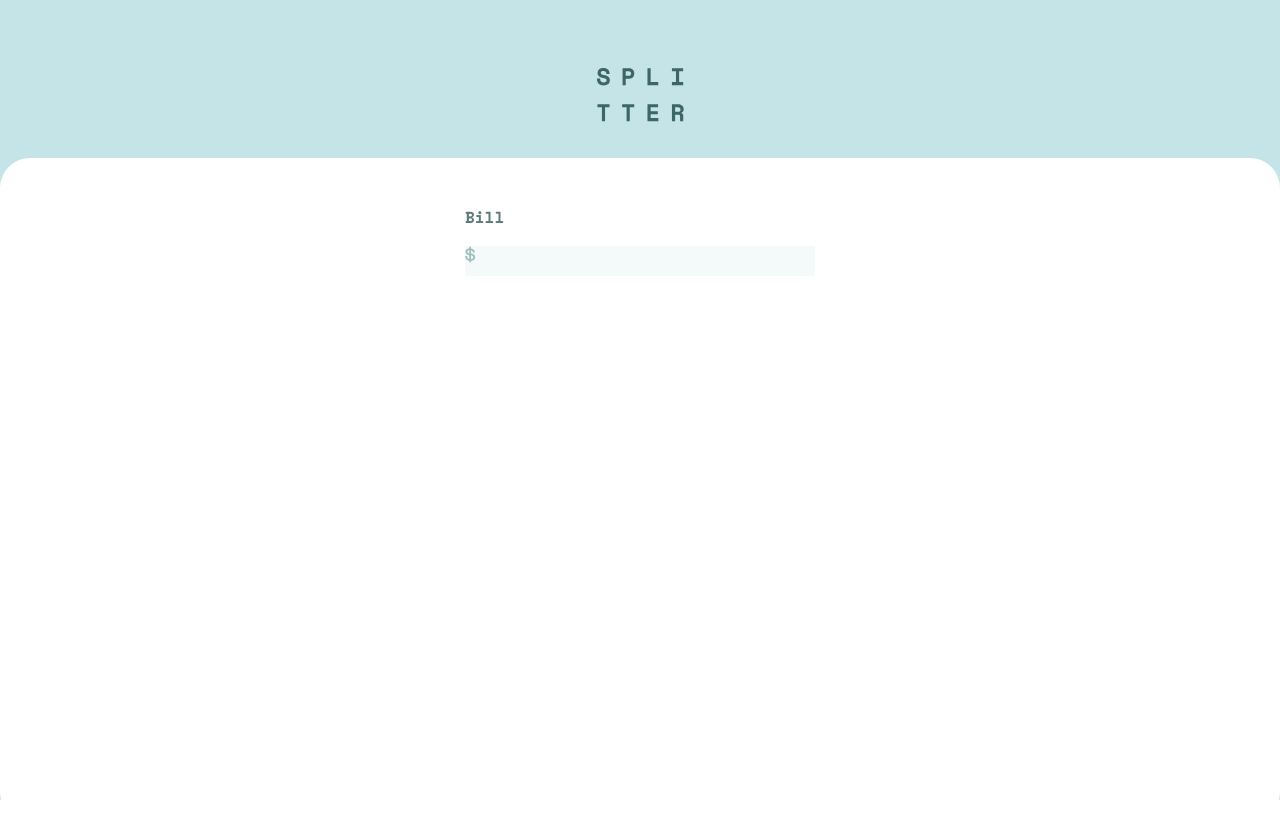
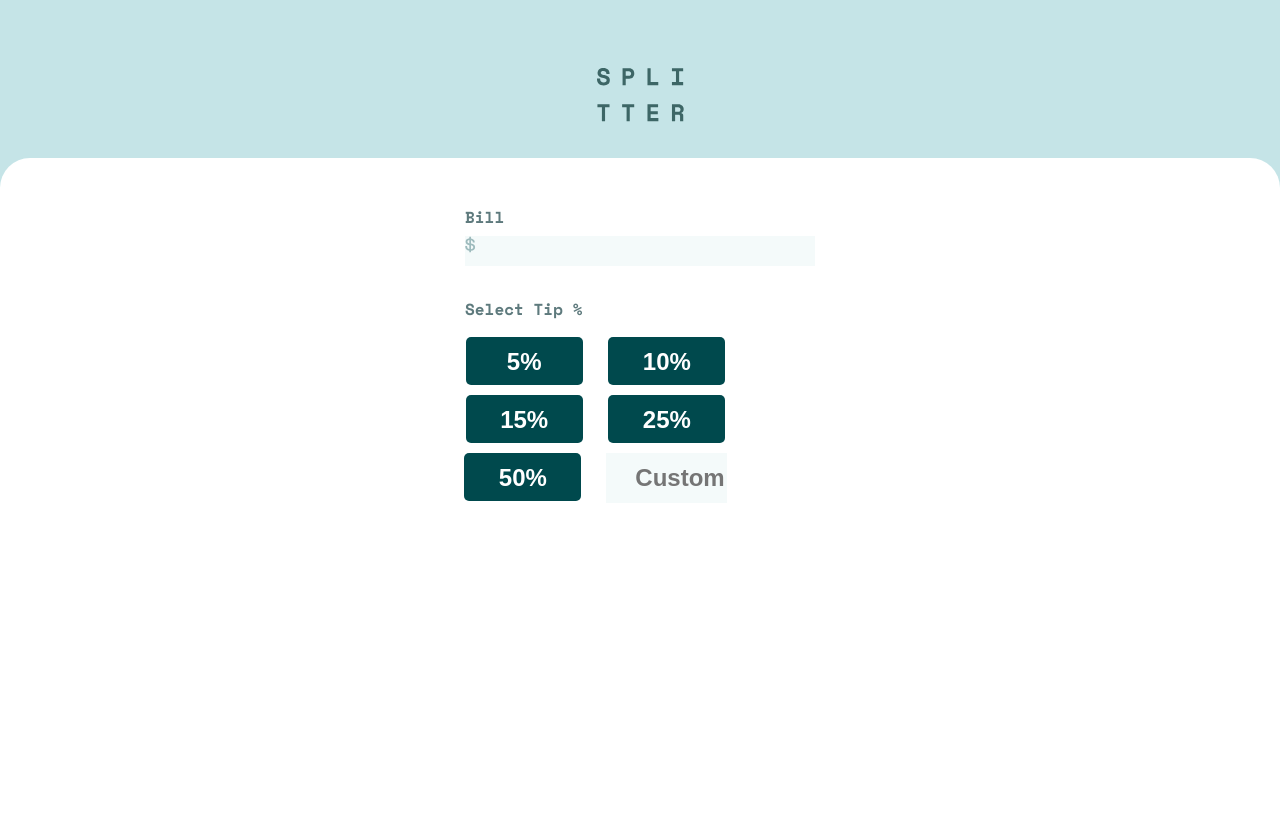
Before and after one commit to Jacoberson/tip-calculator, a React (Create React App) app: page / in a window 1280 px wide. Built offline with nearby package versions, Linux system fonts and the light colour scheme.

Commit message:
enhancement: tip portion

```diff
--- /dev/null
+++ b/src/components/TipButton.js
@@ -0,0 +1,11 @@
+import React from "react";
+
+const TipButton = ({ percent }) => {
+  return (
+    <button type="button" className="tip-button">
+      {percent}
+    </button>
+  );
+};
+
+export default TipButton;
--- a/src/components/TipForm.js
+++ b/src/components/TipForm.js
@@ -1,10 +1,26 @@
 import React from "react";
+import TipButton from "./TipButton";
 
 const TipForm = () => {
+  const tipPercentages = ["5%", "10%", "15%", "25%", "50%"];
+
   return (
     <form className="bill-portion">
       <p className="bill">Bill</p>
       <input id="bill-input" type="number" />
+      <p className="tip">Select Tip %</p>
+      <div className="tip-button-container">
+        {tipPercentages.map(percent => (
+          <TipButton key={percent} percent={percent} />
+        ))}
+        <input
+          id="custom-input"
+          type="number"
+          placeholder="Custom"
+          min="1"
+          max="100"
+        />
+      </div>
     </form>
   );
 };
--- a/src/index.css
+++ b/src/index.css
@@ -5,7 +5,36 @@ body {
   -moz-osx-font-smoothing: grayscale;
 }
 
+p {
+  font-weight: 700;
+  font-size: 16px;
+  line-height: 23.7px;
+  color: hsl(186, 14%, 43%);
+}
+
+/* Chrome, Safari, Edge, Opera */
+input::-webkit-outer-spin-button,
+input::-webkit-inner-spin-button {
+  -webkit-appearance: none;
+  margin: 0;
+}
+
+/* Firefox */
+input[type="number"] {
+  -moz-appearance: textfield;
+}
+
 @media (min-width: 375px) {
+  .App {
+    display: flex;
+    flex-direction: column;
+    justify-content: center;
+    align-items: center;
+    background-color: hsl(185, 41%, 84%);
+    width: 100%;
+    height: 100vh;
+  }
+
   .logo {
     position: relative;
     top: 50px;
@@ -13,22 +42,104 @@ body {
   }
 
   .content-container {
+    position: relative;
+
     top: 40px;
+    background-color: hsl(0, 0%, 100%);
+
     width: 100%;
     height: 83vh;
+
     border-radius: 30px 30px 0px 0px;
   }
 
   .bill-portion {
     position: relative;
     top: 32px;
+    display: flex;
+    flex-flow: column wrap;
     align-content: center;
     align-items: flex-start;
   }
 
-  input#bill-input {
+  .bill {
+    margin-bottom: 6px;
+  }
+
+  #bill-input {
     padding-left: 20px;
     border: 0;
+    background: hsl(189, 41%, 97%);
+    color: hsl(183, 100%, 15%);
+    background-image: url(./images/icon-dollar.svg);
+    background-repeat: no-repeat;
+    font-weight: 700;
+    font-size: 24px;
+    text-align: right;
+    box-sizing: border-box;
+    outline: none;
+  }
+
+  #bill-input:focus {
+    border: 2px solid hsl(172, 67%, 45%);
+    border-radius: 5px;
+  }
+
+  #bill-input:hover {
+    cursor: pointer;
+  }
+
+  .tip {
+    margin-top: 32px;
+  }
+
+  .tip-button-container {
+    position: relative;
+    right: 25px;
+    display: flex;
+    flex-flow: row wrap;
+    justify-content: space-evenly;
+    width: 311px;
+    height: 176px;
+  }
+
+  .tip-button {
+    width: 117px;
+    height: 48px;
+    background: hsl(183, 100%, 15%);
+    color: #fff;
+    outline: none;
+    border: 0;
+    border-radius: 5px;
+    font-weight: 700;
+    font-size: 24px;
+    line-height: 35.54px;
+  }
+
+  .tip-button:hover {
+    background-color: hsl(173, 61%, 77%);
+    cursor: pointer;
+  }
+
+  .tip-button:focus {
+    background: hsl(172, 67%, 45%);
+    color: hsl(183, 100%, 15%);
+  }
+
+  #custom-input {
+    outline: none;
+    border: 0;
+    width: 117px;
+    height: 48px;
+    font-weight: 700;
+    font-size: 24px;
+    text-align: right;
+    background: hsl(189, 41%, 97%);
+    color: hsl(183, 100%, 15%);
+  }
+
+  #custom-input:hover {
+    cursor: pointer;
   }
 }
 
@@ -36,6 +147,7 @@ body {
   .content-container {
     width: 920px;
     height: 481px;
+    border-radius: 30px;
   }
 
   .bill-portion {
@@ -44,44 +156,9 @@ body {
     left: 48px;
     align-content: flex-start;
   }
+
+  .tip-button-container {
+    width: 379px;
+    right: 10px;
+  }
 }
-
-.App {
-  display: flex;
-  flex-direction: column;
-  justify-content: center;
-  align-items: center;
-  background-color: hsl(185, 41%, 84%);
-  width: 100%;
-  height: 100vh;
-}
-
-.content-container {
-  position: relative;
-  background-color: hsl(0, 0%, 100%);
-  border-radius: 30px;
-}
-
-.bill-portion {
-  display: flex;
-  flex-flow: column wrap;
-}
-
-.bill {
-  font-weight: 700;
-  font-size: 16px;
-  line-height: 23.7px;
-  color: hsl(186, 14%, 43%);
-  border-radius: 5px;
-}
-
-input#bill-input {
-  background: hsl(189, 41%, 97%);
-  color: hsl(183, 100%, 15%);
-  background-image: url(./images/icon-dollar.svg);
-  background-repeat: no-repeat;
-  font-weight: 700;
-  font-size: 24px;
-  text-align: right;
-  box-sizing: border-box;
-}
```
